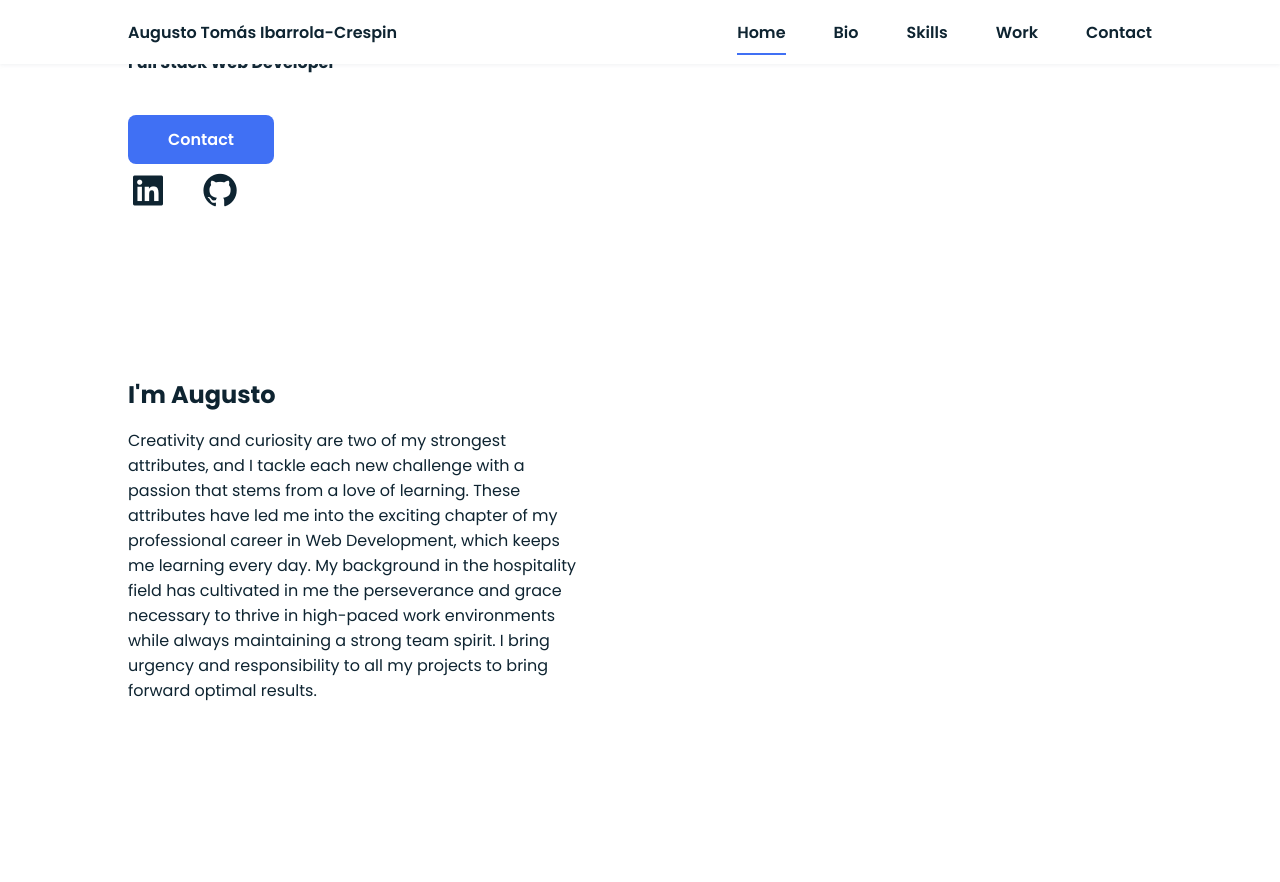
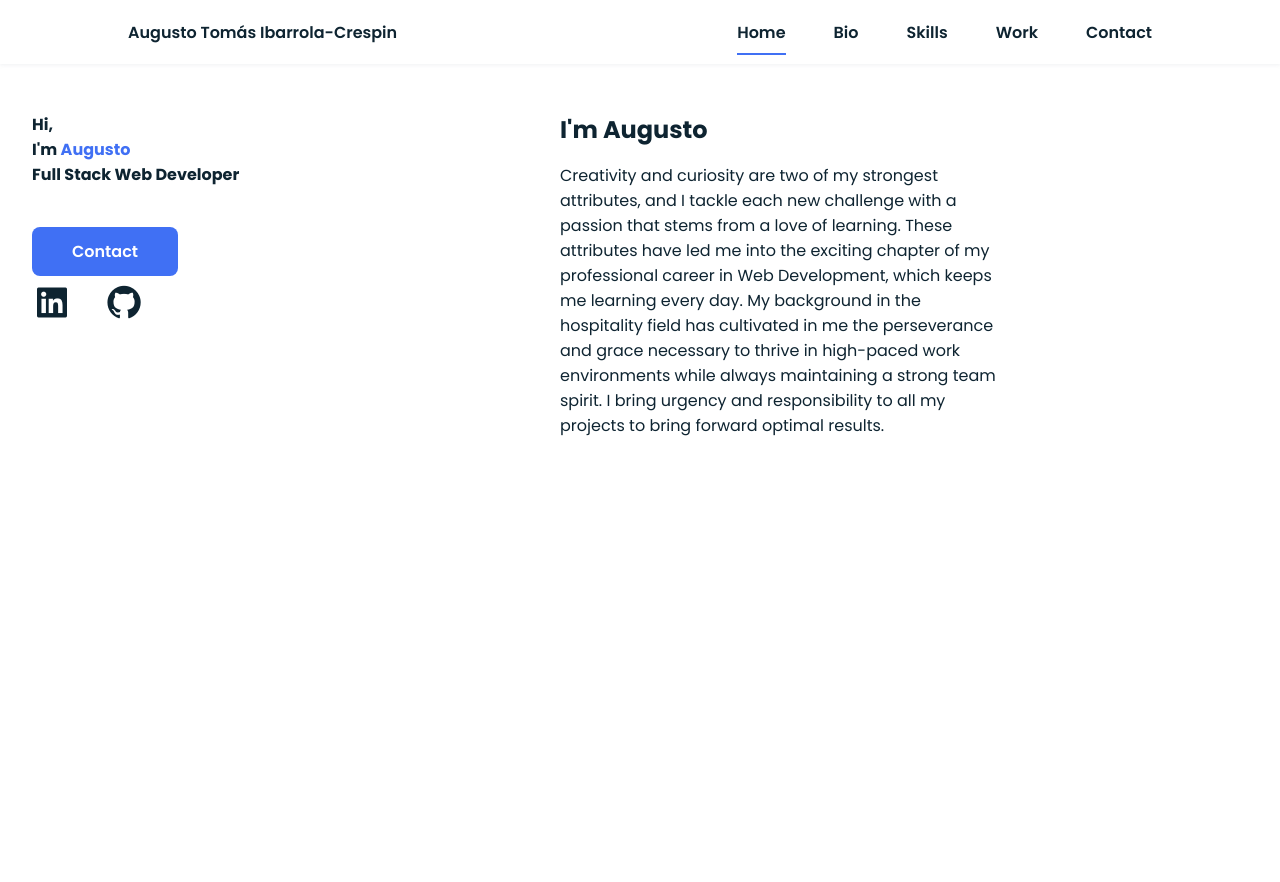
Before and after one commit to augustoibarrola/portfolio-page, a PHP site: page / in a window 1280 px wide. Shown: the top 882 px of the page. Run offline with PHP 8.4, Linux system fonts and the light colour scheme.

Commit message:
continuing to change layout

```diff
--- a/assets/css/styles.css
+++ b/assets/css/styles.css
@@ -108,6 +108,16 @@ img{
     display: grid;
     grid-template-columns: 100%;
     grid-column-gap: 2rem;
+    width: calc(100% - 2rem);
+    margin-left: var(--mb-2);
+    margin-right: var(--mb-2);
+}
+
+.home-grid{
+    max-width: 1024px;
+    display: grid;
+    grid-template-columns: 50% 50%;
+    grid-column-gap: 1rem;
     width: calc(100% - 2rem);
     margin-left: var(--mb-2);
     margin-right: var(--mb-2);
@@ -642,8 +652,6 @@ img{
         align-self: flex-end
     }
     .home__social{
-        padding-top: 0;
-        padding-bottom: 2.5rem;
         flex-direction: row;
         align-self: flex-end
     }
@@ -657,6 +665,7 @@ img{
     } */
     .home__bio{
         width: 457px;
+        padding: 7rem 0rem 0rem 1rem
     }
     .about__container, .skills_container{
         grid-template-columns: repeat(2,1fr);
--- a/index.html
+++ b/index.html
@@ -31,16 +31,13 @@
                 <div class="nav__toggle" id="nav-toggle">
                     <i class="bx bx-menu"></i>
                 </div>
-
             </nav>
         </header>
 
         <main class="l-main">
+            <section class="home home-grid" id="home">
 
-            <section class="home bd-grid" id="home">
-
-                <div>
-
+                <div class="home__bio">
                     <div class="home__data">
                         <h1 class="home__title">Hi, <br>I'm <span class="home__title-color">Augusto</span></br>Full Stack Web Developer</h1>
                         <a href="#contact" class="button"> Contact </a>
@@ -56,13 +53,13 @@
                     <!-- </div> -->
 
                 </div>
-                    <div class="home__bio">
-                        <h2 class="about__subtitle">I'm Augusto</h2>
-                        <p>
-                            Creativity and curiosity are two of my strongest attributes, and I tackle each new challenge with a passion that stems from a love of learning. These attributes have led me into the exciting chapter of my professional career in Web Development, which keeps me learning every day. My background in the hospitality field has cultivated in me the perseverance and grace necessary to thrive in high-paced work environments while always maintaining a strong team spirit. I bring urgency and responsibility to all my projects to bring forward optimal results.
-                        </p>
-                    </div>
 
+                <div class="home__bio">
+                    <h2 class="about__subtitle">I'm Augusto</h2>
+                    <p>
+                        Creativity and curiosity are two of my strongest attributes, and I tackle each new challenge with a passion that stems from a love of learning. These attributes have led me into the exciting chapter of my professional career in Web Development, which keeps me learning every day. My background in the hospitality field has cultivated in me the perseverance and grace necessary to thrive in high-paced work environments while always maintaining a strong team spirit. I bring urgency and responsibility to all my projects to bring forward optimal results.
+                    </p>
+                </div>
 
             </section>
 
```
